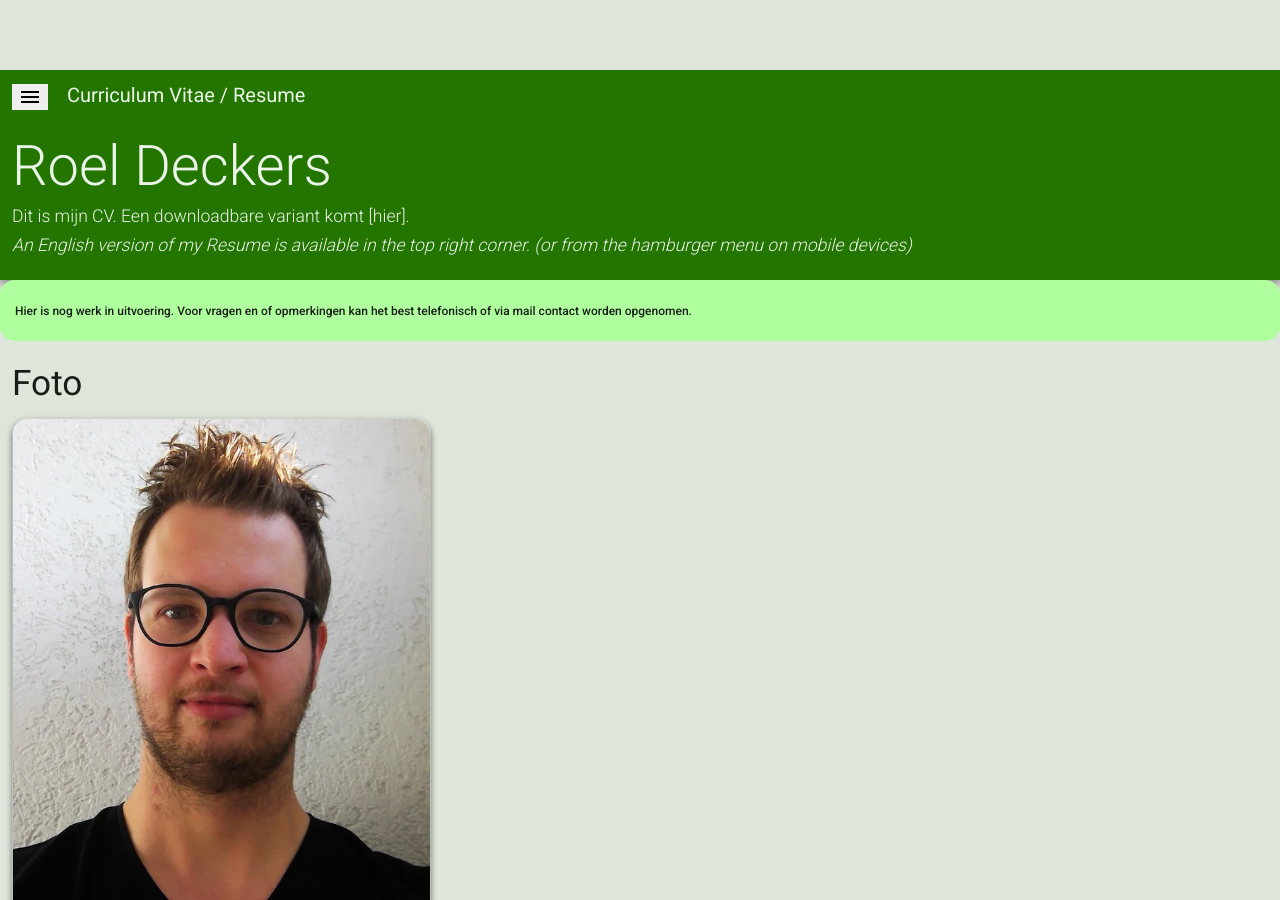
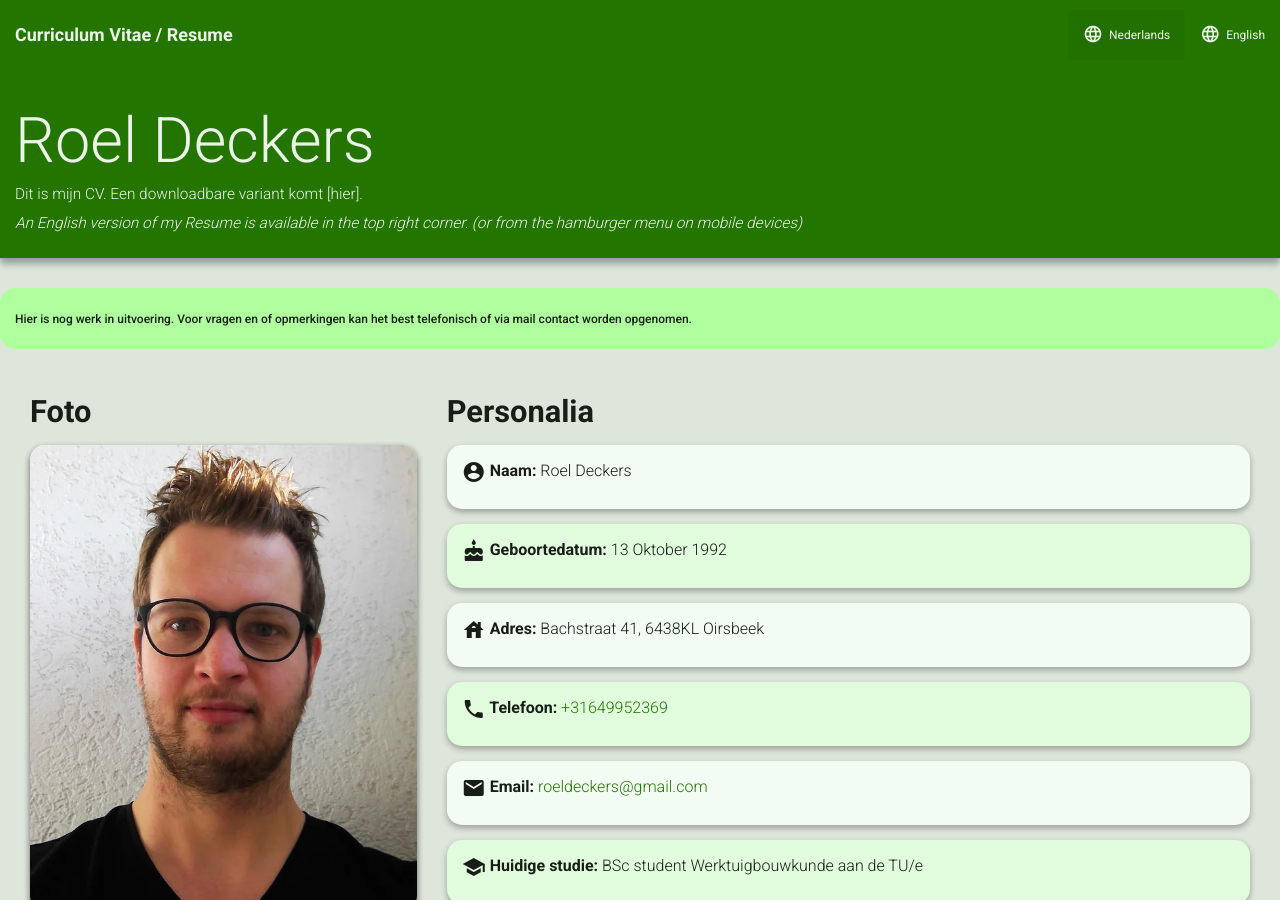
Before and after one commit to RoelD/CV, a Jekyll site: the page built from index.html, in a window 1280 px wide and 900 px high. Built offline with Jekyll 4.4.1, drawn with Linux system fonts in a browser that asks for light colours.

Commit message:
Revert "default: update bootstrap min CSS with a cdn one"
This reverts commit 6548b4f9010c17195628bde94d07aae42f33b5b6.

let's see if this one caused the breakage

```diff
--- a/_layouts/default.html
+++ b/_layouts/default.html
@@ -6,7 +6,7 @@
 
   {% include meta.html %}
 
-  <link rel="stylesheet" href="https://cdn.jsdelivr.net/npm/bootstrap@5.1.3/dist/css/bootstrap.min.css" integrity="sha384-1BmE4kWBq78iYhFldvKuhfTAU6auU8tT94WrHftjDbrCEXSU1oBoqyl2QvZ6jIW3" crossorigin="anonymous">
+  <link rel="stylesheet" href="{{ site.baseurl }}/assets/css/Bootstrap.min.css" />
   <link rel="stylesheet" href="{{ site.baseurl }}/assets/css/material-kit.css" />
   <link rel="stylesheet" href="{{ site.baseurl }}/assets/css/style.css" />
   <link rel="stylesheet" href="https://fonts.googleapis.com/css?family=Roboto:300,400,500,700" />
```
